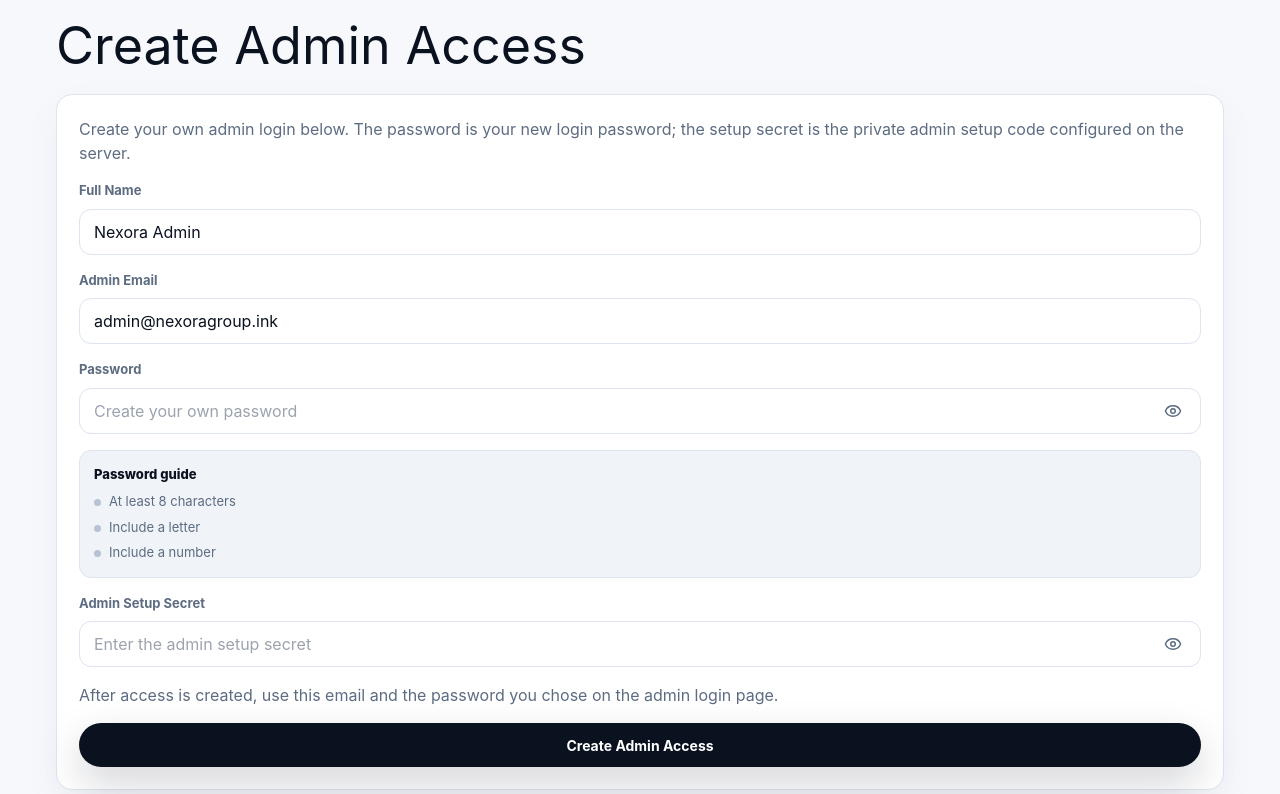
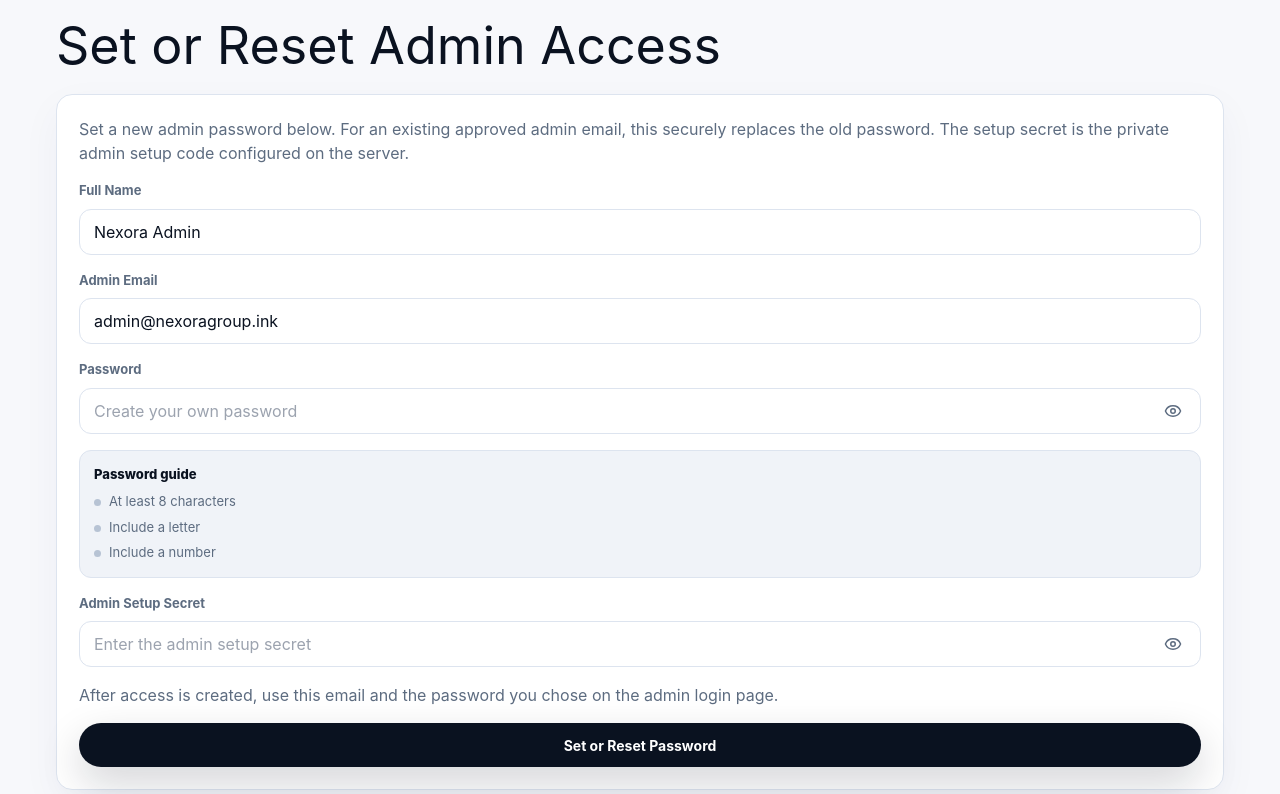
Before and after one commit to nexoraadmi007-a11y/Nexora-Website, a Next.js app: page /admin/setup in a window 1280 px wide. Shown: the part 206-1000 px from the top of the page. Built offline with nearby package versions, Linux system fonts and the light colour scheme.

Commit message:
Add secure admin password reset path

```diff
--- a/scripts/test-admin-auth-separation.mjs
+++ b/scripts/test-admin-auth-separation.mjs
@@ -14,6 +14,7 @@ const env = read('.env.example')
 
 assert(adminLogin.includes("fetch('/api/admin/auth/login'"), 'Admin login must use its dedicated server endpoint.')
 assert(!adminLogin.includes('createSupabaseBrowserClient') && !adminLogin.includes('signInWithPassword'), 'Admin credentials must not be validated in the browser.')
+assert(adminLogin.includes('href="/admin/setup"') && adminLogin.includes('Set or reset admin password'), 'Admin login must expose the secure password reset path.')
 assert(loginRoute.includes(".from('admin_roles')") && loginRoute.includes(".eq('status', 'ACTIVE')"), 'Admin login must verify an active server-side role.')
 assert(loginRoute.includes('createAdminSessionToken') && loginRoute.includes('ADMIN_SESSION_COOKIE'), 'Admin login must create the dedicated admin session.')
 assert(session.includes("'nexora_admin_session'") && session.includes("httpOnly: true") && session.includes("sameSite: 'strict'"), 'Admin cookie security attributes are missing.')
--- a/src/app/admin/login/page.tsx
+++ b/src/app/admin/login/page.tsx
@@ -3,6 +3,7 @@
 import { Eye, EyeOff } from 'lucide-react'
 import { FormEvent, useState } from 'react'
 import { useRouter } from 'next/navigation'
+import Link from 'next/link'
 import { PublicShell } from '@/components/shell'
 import { Card, Section } from '@/components/ui'
 
@@ -51,6 +52,7 @@ export default function AdminLoginPage() {
             <label className="inline-choice"><input type="checkbox" checked={rememberDevice} onChange={(event) => setRememberDevice(event.target.checked)} /> Remember this device</label>
             {message ? <p className="form-message error">{message}</p> : null}
             <button className="btn btn-primary" type="submit" disabled={loading}>{loading ? 'Signing in...' : 'Sign In'}</button>
+            <Link href="/admin/setup">Set or reset admin password</Link>
             <p className="muted">Administrator credentials are validated on the server and do not use the student verification flow.</p>
           </form>
         </Card>
--- a/src/app/admin/setup/page.tsx
+++ b/src/app/admin/setup/page.tsx
@@ -47,11 +47,11 @@ export default function AdminSetupPage() {
 
   return (
     <PublicShell>
-      <Section eyebrow="Nexora Institute" title="Create Admin Access">
+      <Section eyebrow="Nexora Institute" title="Set or Reset Admin Access">
         <Card>
           <form className="form-grid" onSubmit={handleSubmit}>
             <p className="muted">
-              Create your own admin login below. The password is your new login password; the setup secret is the private admin setup code configured on the server.
+              Set a new admin password below. For an existing approved admin email, this securely replaces the old password. The setup secret is the private admin setup code configured on the server.
             </p>
             <label className="field">
               <span>Full Name</span>
@@ -97,7 +97,7 @@ export default function AdminSetupPage() {
               After access is created, use this email and the password you chose on the admin login page.
             </p>
             {message ? <p className={`form-message ${success ? 'success' : 'error'}`}>{message}</p> : null}
-            <button className="btn btn-primary" type="submit" disabled={loading}>{loading ? 'Creating access...' : 'Create Admin Access'}</button>
+            <button className="btn btn-primary" type="submit" disabled={loading}>{loading ? 'Saving admin access...' : 'Set or Reset Password'}</button>
             {success ? <Link className="btn btn-secondary" href="/admin/login">Go to Admin Login</Link> : null}
           </form>
         </Card>
```
